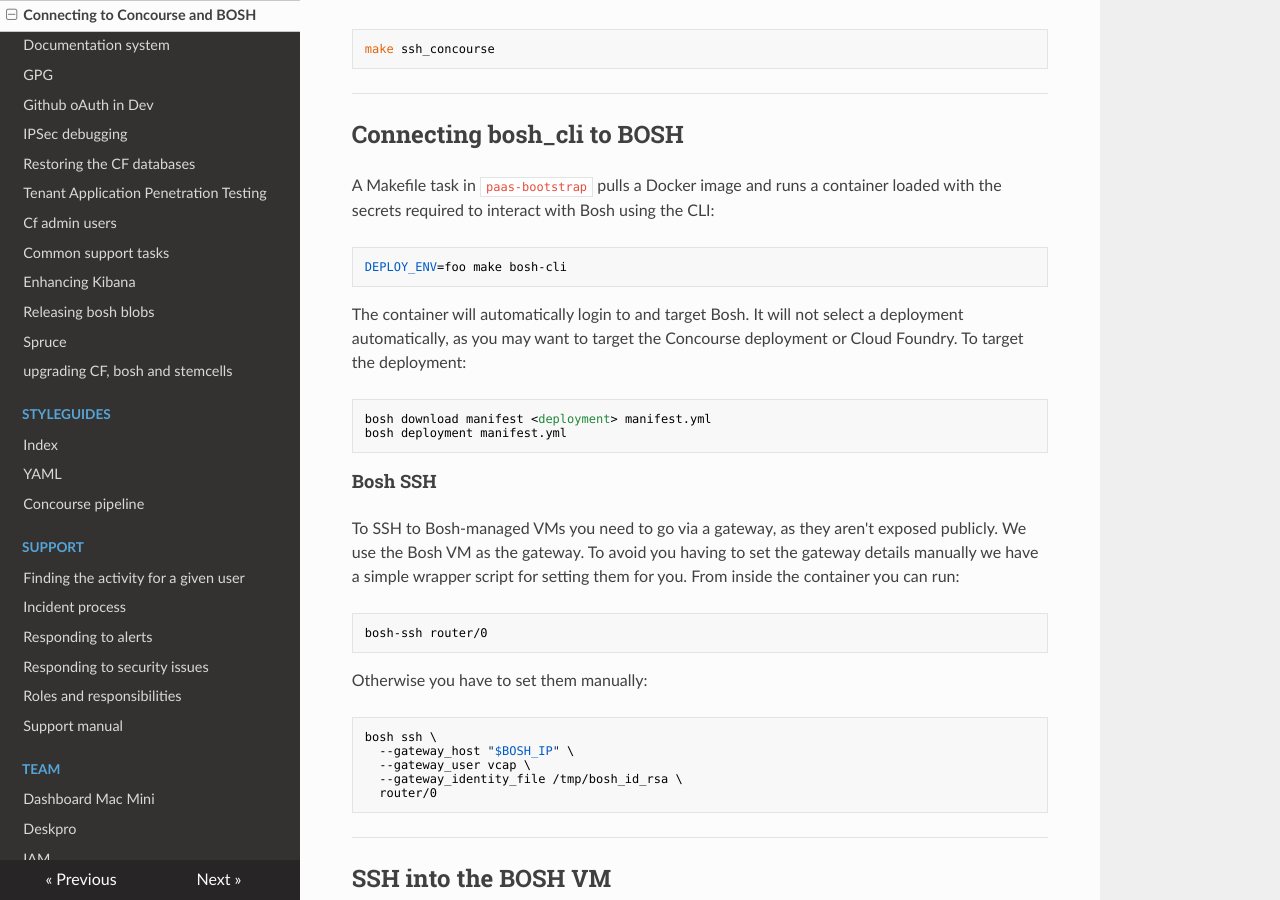
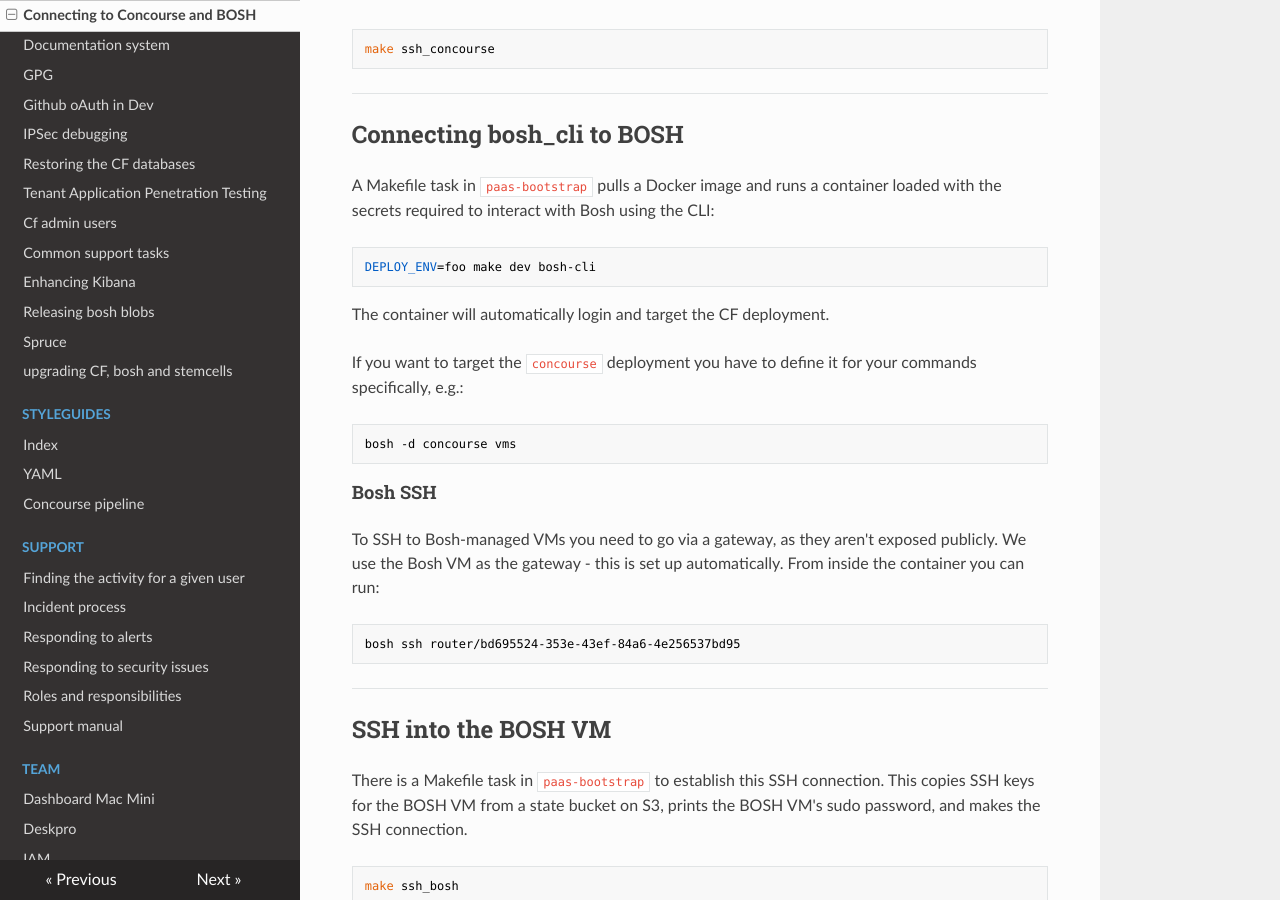
Before and after one commit to alphagov/paas-team-manual, an MkDocs documentation site: the page built from docs/guides/Connecting_to_Concourse_and_BOSH.md, in a window 1280 px wide and 900 px high, scrolled down 223 px. Built offline with MkDocs 1.6.1, drawn with Linux system fonts in a browser that asks for light colours; nearby versions of some CDN libraries.

Commit message:
Update docs to use Bosh CLI v2 commands, update SSH instructions

````diff
--- a/docs/guides/Connecting_to_Concourse_and_BOSH.md
+++ b/docs/guides/Connecting_to_Concourse_and_BOSH.md
@@ -13,32 +13,23 @@ make ssh_concourse
 A Makefile task in `paas-bootstrap` pulls a Docker image and runs a container loaded with the secrets required to interact with Bosh using the CLI:
 
 ```
-DEPLOY_ENV=foo make bosh-cli
+DEPLOY_ENV=foo make dev bosh-cli
 ```
 
-The container will automatically login to and target Bosh. It will not select a deployment automatically, as you may want to target the Concourse deployment or Cloud Foundry. To target the deployment:
+The container will automatically login and target the CF deployment.
+
+If you want to target the `concourse` deployment you have to define it for your commands specifically, e.g.:
 
 ```
-bosh download manifest <deployment> manifest.yml
-bosh deployment manifest.yml
+bosh -d concourse vms
 ```
 
 #### Bosh SSH
 
-To SSH to Bosh-managed VMs you need to go via a gateway, as they aren't exposed publicly. We use the Bosh VM as the gateway. To avoid you having to set the gateway details manually we have a simple wrapper script for setting them for you. From inside the container you can run:
+To SSH to Bosh-managed VMs you need to go via a gateway, as they aren't exposed publicly. We use the Bosh VM as the gateway - this is set up automatically. From inside the container you can run:
 
 ```
-bosh-ssh router/0
-```
-
-Otherwise you have to set them manually:
-
-```
-bosh ssh \
-  --gateway_host "$BOSH_IP" \
-  --gateway_user vcap \
-  --gateway_identity_file /tmp/bosh_id_rsa \
-  router/0
+bosh ssh router/bd695524-353e-43ef-84a6-4e256537bd95
 ```
 
 ---
````
Also changed, not shown: docs/guides/releasing_bosh_blobs.md (+2 -2 lines), docs/support/responding_to_alerts.md (+4 -6 lines).
